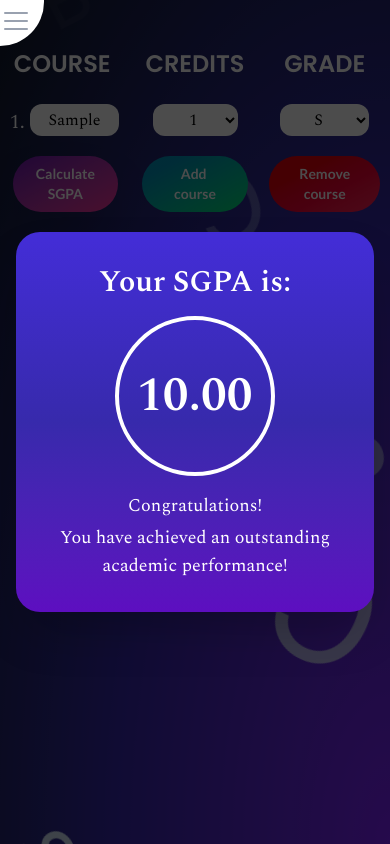
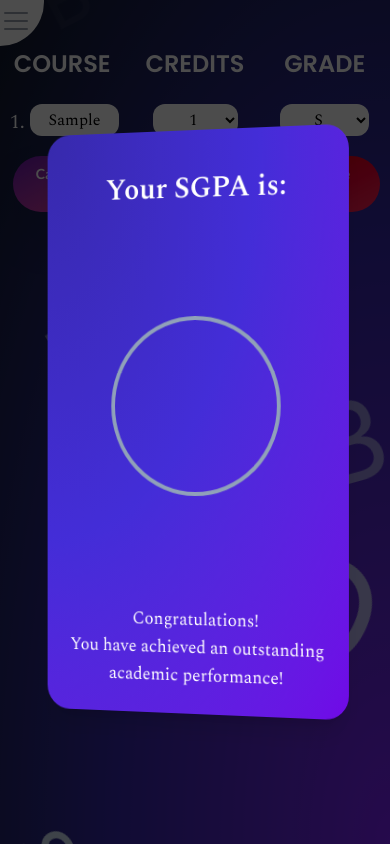
Before and after one commit to acmpesuecc/mygpa, a Next.js app: page /findmysgpa in a window 390 px wide. Both pictures are taken after typing "Sample" into the empty fields and a click on the button "Calculate SGPA". Built offline with nearby package versions, Linux system fonts and the light colour scheme.

Commit message:
fix(ui): refactor modal for full responsiveness

```diff
--- a/src/app/findmysgpa/modal.tsx
+++ b/src/app/findmysgpa/modal.tsx
@@ -15,20 +15,15 @@ type ModalProps = {
 
 export default function Modal(props: ModalProps) {
     const { toggle, isOpen, gpaType, gpa } = props;
+    const floatgpa = parseFloat(gpa) || 0;
 
-  const floatgpa = parseFloat(gpa);
     let message = <div></div>;
-
     switch (true) {
         case floatgpa > 9:
             message = (
                 <>
-          <p className={`text-lg text-white ${spectral.className} text-center`}>
-            Congratulations!
-          </p>
-          <p
-            className={`text-center text-white text-lg ${spectral.className} mt-1`}
-          >
+                    <p className={`text-lg text-white ${spectral.className} text-center`}>Congratulations!</p>
+                    <p className={`text-center text-lg text-white ${spectral.className} mx-auto`}>
                         You have achieved an outstanding academic performance!
                     </p>
                 </>
@@ -36,39 +31,47 @@ export default function Modal(props: ModalProps) {
             break;
         case floatgpa > 8:
             message = (
-        <p
-          className={`text-center text-white text-lg ${spectral.className} mt-1`}
-        >
-          Congratulations on achieving an impressive GPA! Your hard work has truly paid off.
+                <>
+                    <p className={`text-lg text-white ${spectral.className} text-center`}>
+                        Congratulations on achieving an impressive GPA! Your hard work has truly paid off. Well done!
                     </p>
+                </>
             );
             break;
         case floatgpa > 6:
             message = (
-        <p
-          className={`text-center text-white text-lg ${spectral.className} mt-1`}
-        >
-          Impressive! Your academic progress is noteworthy. Keep aiming higher!
+                <>
+                    <p className={`text-lg text-white ${spectral.className} text-center`}>
+                        Impressive! Your academic progress is noteworthy, and there is potential for excellence in future
+                        endeavors.
                     </p>
+                </>
             );
             break;
         default:
             message = (
-        <p
-          className={`text-center text-white text-lg ${spectral.className} mt-1`}
-        >
-          Challenges shape champions. Keep striving forward — success awaits!
+                <>
+                    <p className={`text-lg text-white ${spectral.className} text-center`}>
+                        Amid challenges, your dedication stands strong. Each hurdle is a stepping stone to your future success.
+                        Keep going!
                     </p>
+                </>
             );
+            break;
     }
 
-  const closeModal = () => toggle();
+    const closeModal = () => {
+        toggle();
+    };
 
     useEffect(() => {
         AOS.init({
             easing: "ease",
             once: false,
         });
+        if (isOpen) {
+            AOS.refresh();
+        }
     }, [isOpen]);
 
     return (
@@ -76,45 +79,38 @@ export default function Modal(props: ModalProps) {
             <div
                 onClick={closeModal}
                 className={`fixed inset-0 flex items-center justify-center transition-opacity duration-300 ${
-          isOpen ? "z-40 opacity-100" : "-z-10 opacity-0"
+                    isOpen ? "z-[99999999999]" : "-z-[99999] opacity-0"
                 }`}
+                aria-modal="true"
+                role="dialog"
             >
-        {/* Background Overlay */}
                 <div
-          className={`absolute inset-0 bg-black transition-opacity duration-500 ${
-            isOpen ? "opacity-70" : "opacity-0"
+                    className={`delay-400 absolute inset-0 bg-black opacity-0 transition-opacity duration-[1400ms] ${
+                        isOpen ? "z-[9999999999] opacity-70" : "-z-[99999]"
                     }`}
+                    aria-hidden="true"
                 ></div>
 
-        {/* Modal */}
                 {isOpen && (
                     <div
+                        data-aos="flip-left"
+                        data-aos-duration="2000"
+                        data-aos-delay="1800"
+                        className="relative z-[99999999999999999] flex  max-w-xs w-full flex-col items-center justify-center gap-y-2 rounded-3xl p-6 pt-8 shadow-xl bg-radial-[ellipse_at_top_left] from-indigo-800 via-indigo-700 to-violet-700"
                         onClick={(e) => e.stopPropagation()}
-            data-aos="zoom-in"
-            data-aos-duration="800"
-            className="relative z-50 flex flex-col items-center justify-center w-11/12 max-w-sm gap-y-4 rounded-3xl px-6 py-8
-            bg-gradient-to-b from-indigo-700 via-indigo-800 to-violet-800 shadow-2xl"
                     >
-            {/* Title */}
                         <h1
-              className={`text-center text-3xl md:text-4xl text-white font-semibold ${spectral.className}`}
+                            className={`text-center mx-auto mt-2 text-3xl text-white lg:text-5xl ${spectral.className}`}
+                            style={{ fontWeight: 600 }}
                         >
                             Your {gpaType} is:
                         </h1>
-
-            {/* GPA Value in Circle */}
-            <div className="flex items-center justify-center w-40 h-40 rounded-full border-4 border-white text-white">
-              <p
-                className={`text-5xl md:text-6xl font-bold ${spectral.className}`}
-              >
-                {gpa}
-              </p>
-            </div>
-
-            {/* Message */}
+                        <GPAProgress gpa={gpa} openProgress={isOpen} />
                         <div
-              className={`text-center transition-opacity duration-1000 ${
-                isOpen ? "opacity-100 delay-500" : "opacity-0"
+                            className={`text-center ${
+                                isOpen
+                                    ? "ease opacity-100 transition-opacity delay-1000 duration-1000"
+                                    : "ease opacity-0 transition-opacity delay-1000 duration-1000"
                             }`}
                         >
                             {message}
--- a/src/app/findmysgpa/progress.tsx
+++ b/src/app/findmysgpa/progress.tsx
@@ -1,7 +1,9 @@
 "use client";
 import React, { useEffect, useState } from "react";
 import { spectral } from "../fonts";
+
 export default function GPAProgress({ gpa, openProgress }: { gpa: string; openProgress: boolean }) {
+    // Use local variables for radius and multiplier for instant responsiveness
     let radius = 0;
     let multiplier = 0;
     if (window.innerWidth < 900) {
@@ -11,8 +13,18 @@ export default function GPAProgress({ gpa, openProgress }: { gpa: string; openPr
         radius = 140;
         multiplier = 880;
     }
+
     const [showGPA, setShowGPA] = useState(false);
+
     useEffect(() => {
+        if (!openProgress) {
+            setShowGPA(false);
+            const element = document.getElementById("robin");
+            if (element) {
+                element.style.strokeDashoffset = `${Math.round(Math.PI * (2 * radius))}`;
+            }
+            return;
+        }
         const draw = () => {
             const element = document.getElementById("robin");
             const number = document.getElementById("robin1");
@@ -24,20 +36,20 @@ export default function GPAProgress({ gpa, openProgress }: { gpa: string; openPr
                 setShowGPA(true);
             }, 1800);
         };
-        setTimeout(draw, 4000);
+        const drawTimer = setTimeout(draw, 4000);
+        return () => {
+            clearTimeout(drawTimer);
+        };
     }, [openProgress, gpa, multiplier, radius]);
+
     return (
-        <div
-            className={`absolute z-[999999] flex w-full select-none flex-col items-center
-       justify-center lg:pt-16`}
-        >
+        <div className="flex w-full select-none flex-col items-center justify-center lg:pt-16">
             {openProgress && (
-                <>
                 <svg className="relative z-[2] flex h-96 w-96 -rotate-90 transform items-center justify-center">
                     <circle
-                            className={`text-slate-400`}
+                        className="text-slate-400"
                         stroke="currentColor"
-                            stroke-width="4"
+                        strokeWidth="4"
                         cx="50%"
                         cy="50%"
                         r={radius}
@@ -49,15 +61,14 @@ export default function GPAProgress({ gpa, openProgress }: { gpa: string; openPr
                         r={radius}
                         stroke="currentColor"
                         id="robin"
-                            stroke-linecap="round"
-                            stroke-width="4"
+                        strokeLinecap="round"
+                        strokeWidth="4"
                         fill="transparent"
                         className="ease text-white transition-all duration-[1800ms]"
                         strokeDasharray={Math.round(Math.PI * (2 * radius))}
                         strokeDashoffset={Math.round(Math.PI * (2 * radius))}
                     />
                 </svg>
-                </>
             )}
             <span
                 className={`ease text-bold absolute z-[9999999999] text-5xl text-white opacity-0 transition-all duration-[2000ms] lg:text-6xl ${
@@ -65,7 +76,7 @@ export default function GPAProgress({ gpa, openProgress }: { gpa: string; openPr
                 } ${showGPA ? "opacity-100" : ""}`}
                 id="robin1"
             >
-                {gpa}
+                {parseFloat(gpa || "0").toFixed(2)}
             </span>
         </div>
     );
```
Lines whose indentation alone changed are shown as unchanged.
